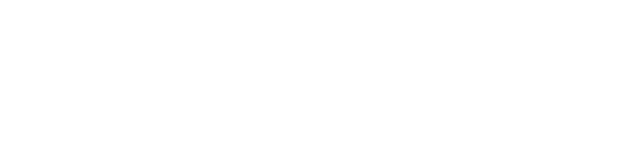
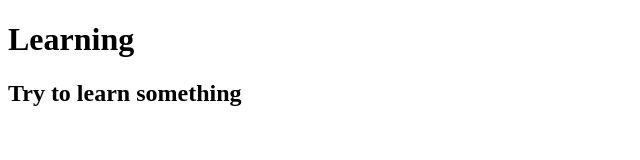
Before and after one commit to Rajib33-code/my-second-repo, a plain HTML site: page index.html in a window 1280 px wide. Shown: the whole page, without its empty margins (0-640 px from the left). Drawn offline with Linux system fonts and the light colour scheme.

Commit message:
learning added

```diff
--- a/index.html
+++ b/index.html
@@ -7,6 +7,7 @@
     <title>Mr second github</title>
 </head>
 <body>
-
+    <h1>Learning </h1>
+    <h2>Try to learn something</h2>
 </body>
 </html>
```
